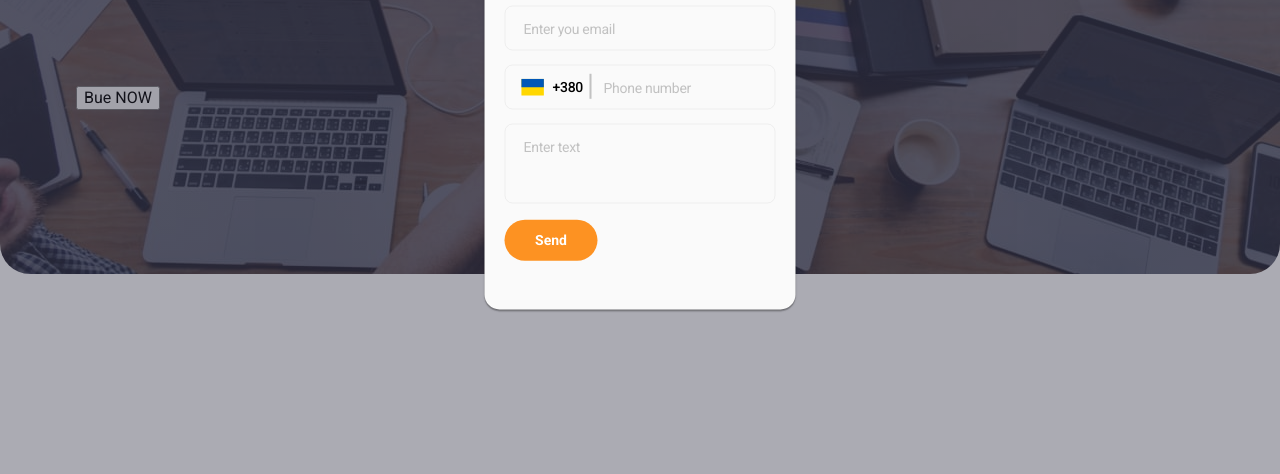
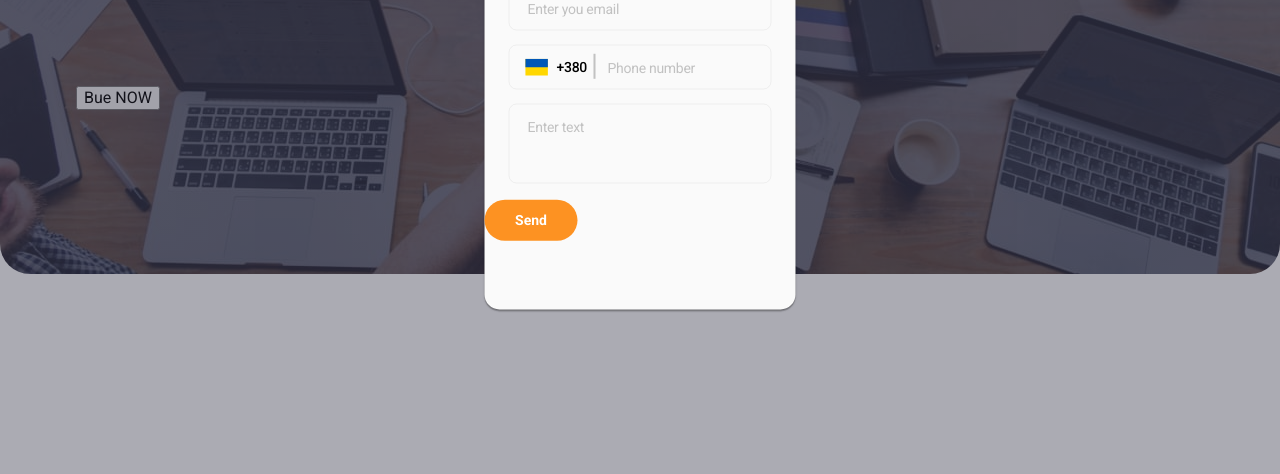
Before and after one commit to SheVredina/Choco-project, a plain HTML site: page index.html in a window 1280 px wide. Shown: the part 326-800 px from the top of the page. Drawn offline with nearby package versions, Linux system fonts and the light colour scheme.

Commit message:
Update styles.css

```diff
--- a/css/styles.css
+++ b/css/styles.css
@@ -407,8 +407,9 @@ margin-right: 0;} */
     visibility 250ms cubic-bezier(0.4, 0, 0.2, 1);
 }
 
+
 .reweu {
-  padding: 20px;
+  /* padding: 20px; */
   width: 311px;
   min-height: 471px;
   background:  #FAFAFA;
@@ -430,6 +431,8 @@ margin-right: 0;} */
   display: flex;
   flex-direction: column;
   gap: 14px;
+  padding-left: 24px;
+  padding-right: 24px;
 }
 
 .reweu-input-field {
```
